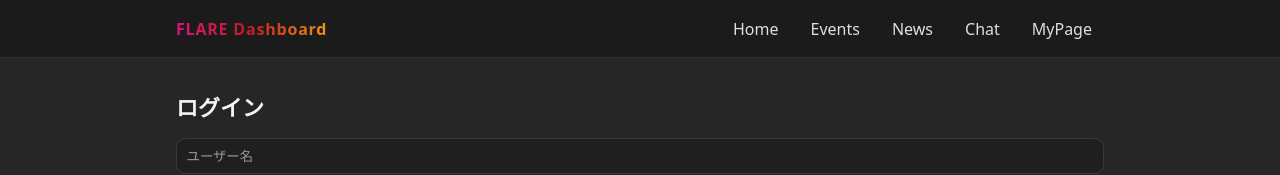
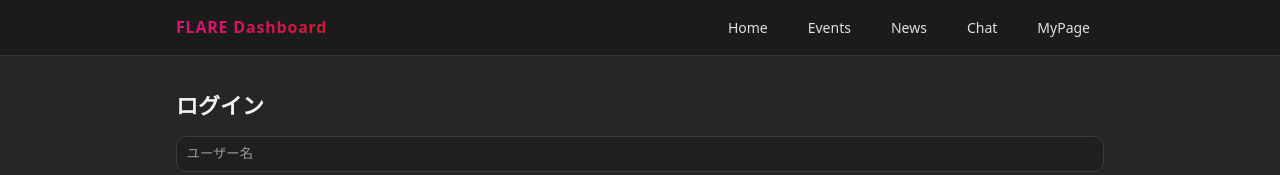
Before and after one commit to Arashi-Shisy/FLARE_Dashboard, a Vue app in the folder frontend/: page /login in a window 1280 px wide. Shown: the top 175 px of the page. Built offline with nearby package versions, Linux system fonts and the light colour scheme; no server answers.

Commit message:
navの見切れ解消

```diff
--- a/frontend/src/styles/object/utility/_utilities.css
+++ b/frontend/src/styles/object/utility/_utilities.css
@@ -27,7 +27,6 @@
 .u-gap-2{ gap: var(--space-2) }
 .u-gap-3{ gap: var(--space-3) }
 .u-gap-4{ gap: var(--space-4) }
-
 
 
 /* Axis spacing */
@@ -72,3 +71,66 @@
 .u-vh80{height: 80vh}
 
 .u-ml-2{ margin-left: var(--space-2) }
+
+/* 0) もし以前に overflow-x: hidden/clip や text-overflow: ellipsis を入れた場合は打ち消す */
+.nav,
+.nav-inner,
+.nav .u-flex {
+  overflow-x: visible;          /* ← 横は隠さない */
+}
+.nav .u-flex > .link,
+.nav .u-flex > a,
+.nav .u-flex > button {
+  text-overflow: clip;          /* ← …にしない */
+  overflow: visible;            /* ← テキストを隠さない */
+}
+
+/* 1) トップ行は1行固定（リンクは折り返さない） */
+.nav-inner,
+.nav .u-flex {
+  display: flex;
+  flex-wrap: nowrap;            /* ← 1行固定 */
+}
+
+/* 2) Brand は2行OK & 幅を取りすぎない。中身の改行を許可 */
+.nav .brand {
+  flex: 0 1 40%;                /* ← 取りうる最大幅の目安（お好みで 35〜45%） */
+  max-inline-size: 40%;
+  white-space: normal;          /* ← 中のテキストは折り返し可 */
+  overflow-wrap: anywhere;      /* ← 長い単語でも適宜改行 */
+  line-height: 1.15;
+  min-inline-size: 0;
+}
+
+/* 3) 右側リンク群は残り幅を引き受け、隙間・余白・文字サイズを自動で“締める” */
+.nav .u-flex {
+  flex: 1 1 auto;
+  min-inline-size: 0;                 /* ← 内部要素の縮小を許可（重要） */
+  justify-content: flex-end;
+  gap: clamp(2px, 1vw, 12px);         /* ← 画面が狭いほどギャップ縮小 */
+}
+
+/* 4) 各リンク：折り返さず（nowrap）、等分寄りに配置。
+      省略はしない／文字が入らない場合はフォント・パディングをさらに縮小 */
+.nav .u-flex > .link,
+.nav .u-flex > a,
+.nav .u-flex > button {
+  flex: 0 1 auto;                    /* ← 内容幅ベースで縮む。必要なら 1 1 auto にして等分気味に */
+  min-inline-size: 0;                /* ← “最小内容幅”の壁を外す（超重要） */
+  white-space: nowrap;               /* ← 折り返さない＝1行維持 */
+  padding: clamp(4px, 1.2vw, 10px) clamp(6px, 2vw, 14px);
+  font-size: clamp(11px, 1.8vw, 14px);  /* ← 画面が狭いほど文字を縮小（省略なしで収める要） */
+  line-height: 1.1;
+  box-sizing: border-box;
+}
+
+/* 5) さらに狭い超小型端末（例: ≤360px）での最小値を下げる保険 */
+@media (max-width: 360px) {
+  .nav .u-flex { gap: 2px; }
+  .nav .u-flex > .link,
+  .nav .u-flex > a,
+  .nav .u-flex > button {
+    font-size: 10px;                 /* ← 必要なら 9px まで可（可読性と相談） */
+    padding-inline: 6px;
+  }
+}
```
